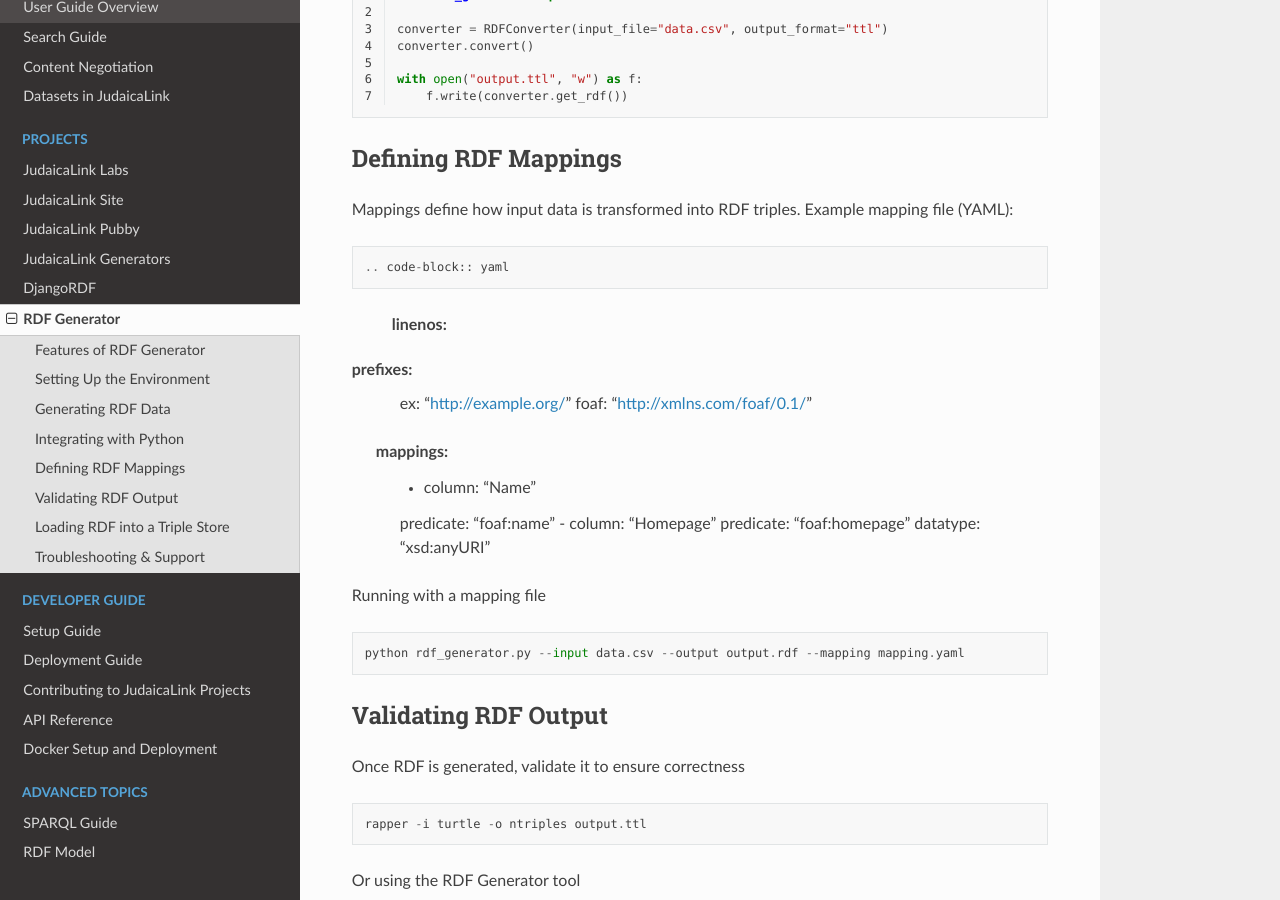
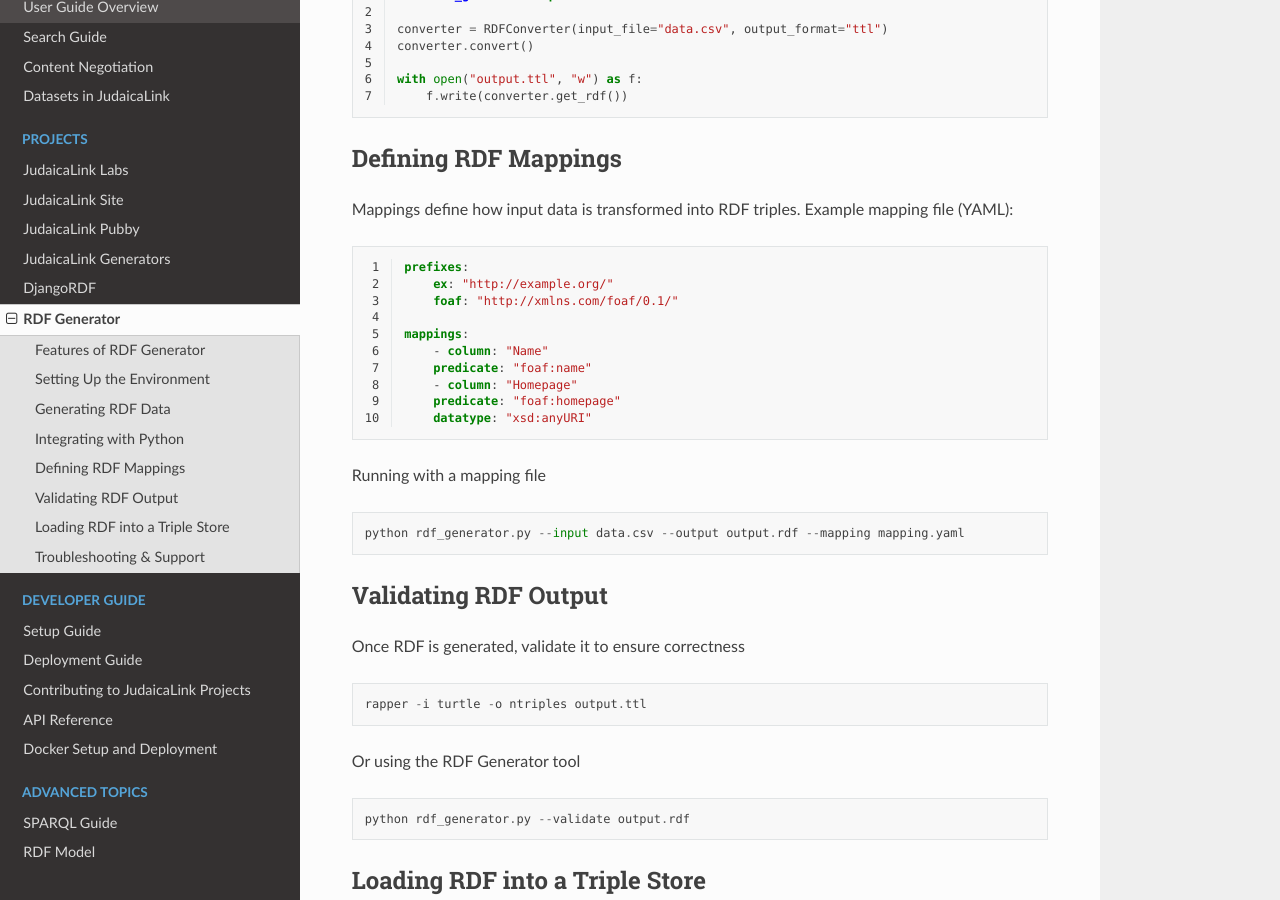
Before and after one commit to bsesic/judaicalink-docs, a Sphinx documentation site: the page built from docs/projects/rdf_generator.rst, in a window 1280 px wide and 900 px high, scrolled down 1447 px. Built offline with Sphinx 7.4.7 and the Read the Docs theme 3.1.0, drawn with Linux system fonts in a browser that asks for light colours.

Commit message:
rdf_generator.rst updated

```diff
--- a/docs/projects/rdf_generator.rst
+++ b/docs/projects/rdf_generator.rst
@@ -73,14 +73,14 @@
 Defining RDF Mappings
 =====================
 
-Mappings define how input data is transformed into RDF triples. Example mapping file (YAML)::
+Mappings define how input data is transformed into RDF triples. Example mapping file (YAML):
 
 .. code-block:: yaml
     :linenos:
 
-prefixes:
-     ex: "http://example.org/"
-     foaf: "http://xmlns.com/foaf/0.1/"
+    prefixes:
+        ex: "http://example.org/"
+        foaf: "http://xmlns.com/foaf/0.1/"
 
     mappings:
         - column: "Name"
```
